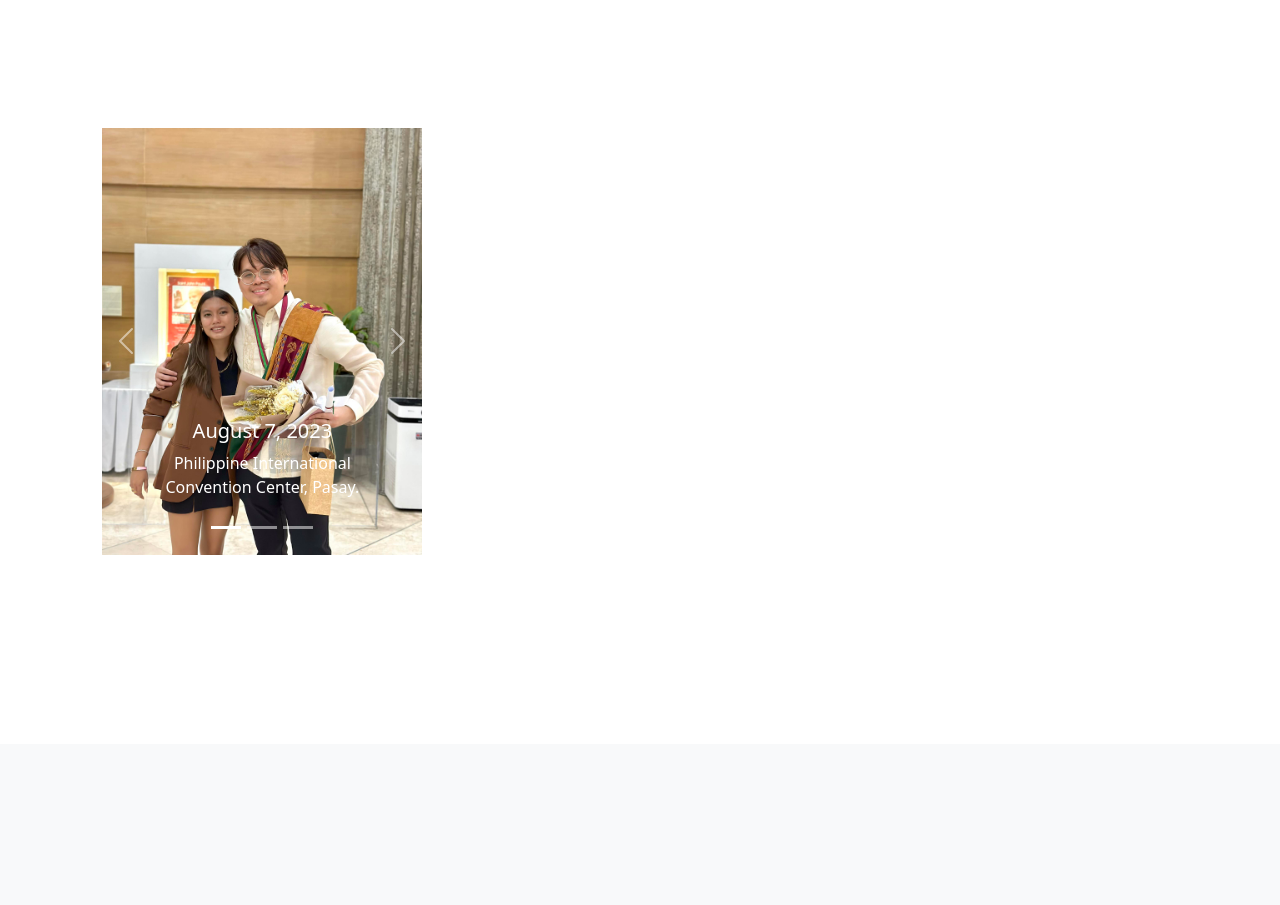
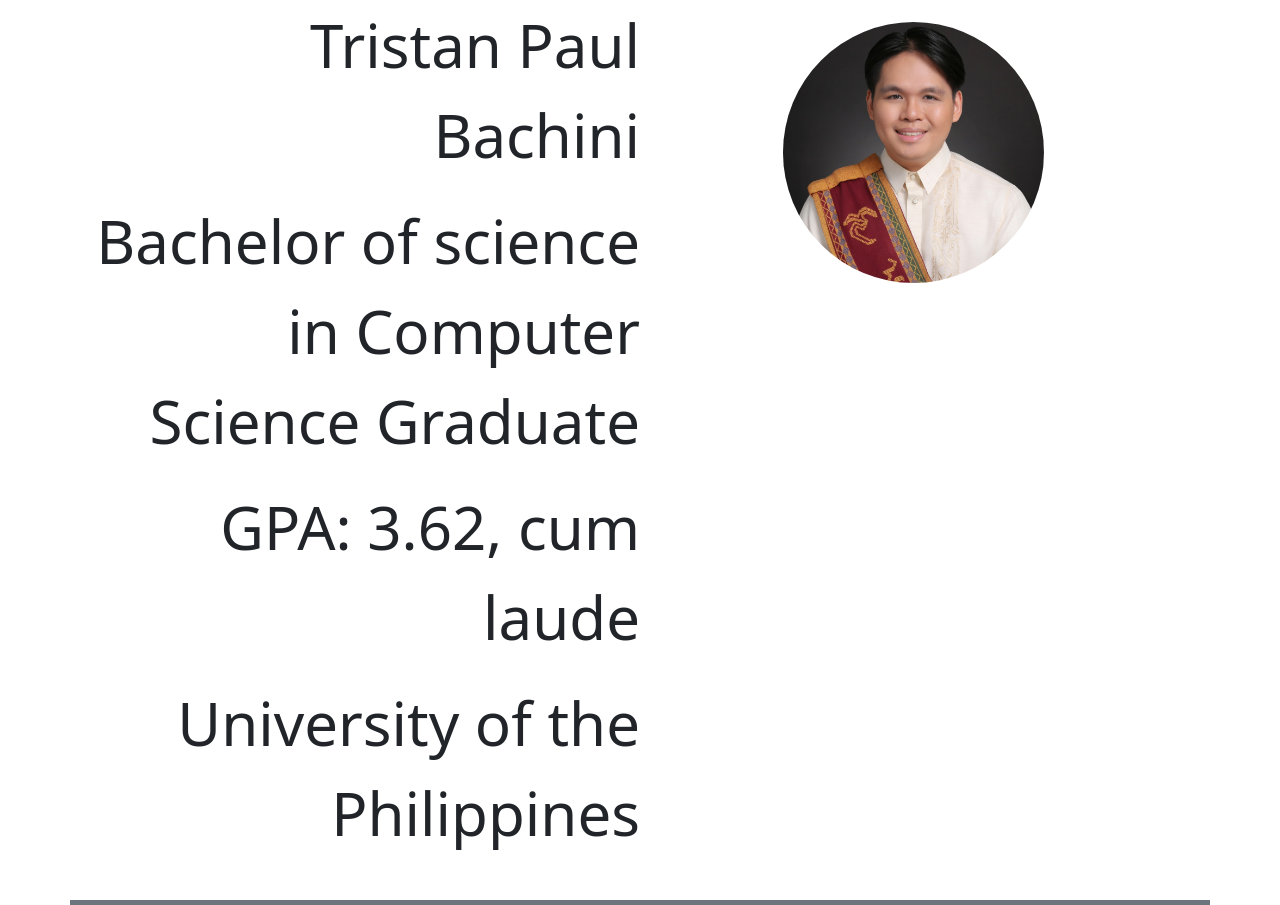
Before and after one commit to TristanBachini/Resume, a Django app: page / in a window 1280 px wide. Shown: the part 56-961 px from the top of the page. Before the commit the page ends 611 px from the top, so only its background shows below. Run offline with Django 4.2, Linux system fonts and the light colour scheme.

Commit message:
improved header

```diff
--- a/Tristan_Resume/main/templates/main/home.html
+++ b/Tristan_Resume/main/templates/main/home.html
@@ -1,46 +1,32 @@
 {% extends 'main/navbar.html' %}
+{% load static %}
 {% block content %}
 
-<div style="width: 25%; margin-left: 8%; margin-top: 10%;">
-    <div  id="carouselExampleCaptions" class="carousel slide" data-bs-ride="carousel">
-        <div class="carousel-indicators">
-          <button type="button" data-bs-target="#carouselExampleCaptions" data-bs-slide-to="0" class="active" aria-current="true" aria-label="Slide 1"></button>
-          <button type="button" data-bs-target="#carouselExampleCaptions" data-bs-slide-to="1" aria-label="Slide 2"></button>
-          <button type="button" data-bs-target="#carouselExampleCaptions" data-bs-slide-to="2" aria-label="Slide 3"></button>
+<div class="row container mx-auto border-bottom border-5 border-secondary header" >
+  <div class="col my-auto header-text" >
+    <p class="row">Tristan Paul Bachini</p>
+    <div class="subtext">
+      <p class="row header-subtext">Bachelor of science in Computer Science Graduate</p>
+      <p class="row header-subtext">GPA: 3.62, cum laude</p>
+      <p class="row header-subtext">University of the Philippines</p>
+    </div>
+  </div>
+
+  <div  id="carouselExampleCaptions" style=" margin-top: 2%;" class="col carousel carousel-adjust slide" data-bs-ride="carousel">
+      <div style="border-radius: 50%;" class="img-container carousel-inner">
+        <div class="carousel-item active " >
+          <img src="{% static '/images/tristan1.jpg' %}" class="d-block w-100" alt="...">
         </div>
-        <div class="carousel-inner">
-          <div class="carousel-item active">
-            <img src="static/images/mari1.jpg" class="d-block w-100" alt="...">
-            <div class="carousel-caption d-none d-md-block">
-              <h5>August 7, 2023</h5>
-              <p>Philippine International Convention Center, Pasay.</p>
-            </div>
-          </div>
-          <div class="carousel-item">
-            <img src="static/images/mari.jpg" class="d-block w-100" alt="...">
-            <div class="carousel-caption d-none d-md-block">
-              <h5>August 13, 2023</h5>
-              <p>Moonwalk, Paranaque.</p>
-            </div>
-          </div>
-          <div class="carousel-item">
-            <img src="static/images/mari3.jpg" class="d-block w-100" alt="...">
-            <div class="carousel-caption d-none d-md-block">
-              <h5>July 30, 2023</h5>
-              <p>Mall of Asia, Pasay.</p>
-            </div>
-          </div>
+        <div class="carousel-item">
+          <img src="{% static '/images/tristan2.jpg' %}" class="d-block w-100" alt="...">
         </div>
-        <button class="carousel-control-prev" type="button" data-bs-target="#carouselExampleCaptions" data-bs-slide="prev">
-          <span class="carousel-control-prev-icon" aria-hidden="true"></span>
-          <span class="visually-hidden">Previous</span>
-        </button>
-        <button class="carousel-control-next" type="button" data-bs-target="#carouselExampleCaptions" data-bs-slide="next">
-          <span class="carousel-control-next-icon" aria-hidden="true"></span>
-          <span class="visually-hidden">Next</span>
-        </button>
+        <div class="carousel-item">
+          <img src="{% static '/images/tristan3.jpg' %}" class="d-block w-100" alt="...">
       </div>
+    </div>
 </div>
 
 
+
+
   {% endblock %}
--- a/Tristan_Resume/main/templates/main/navbar.html
+++ b/Tristan_Resume/main/templates/main/navbar.html
@@ -1,14 +1,16 @@
+{% load static %}
 <!DOCTYPE html>
 <html lang="en">
 <head>
     <meta charset="UTF-8">
     <meta name="viewport" content="width=device-width, initial-scale=1.0">
     <title>Document</title>
+    <link href="{% static '/css/main/styles.css' %}" rel="stylesheet">
     <link href="https://cdn.jsdelivr.net/npm/bootstrap@5.0.2/dist/css/bootstrap.min.css" rel="stylesheet" integrity="sha384-EVSTQN3/azprG1Anm3QDgpJLIm9Nao0Yz1ztcQTwFspd3yD65VohhpuuCOmLASjC" crossorigin="anonymous">
 
 </head>
 <body>
-    {% load static %}
+
     <nav class="navbar navbar-expand-lg navbar-light bg-light">
         <div class="container-fluid">
           <a class="navbar-brand" href="#">Navbar</a>
--- a/Tristan_Resume/main/urls.py
+++ b/Tristan_Resume/main/urls.py
@@ -1,5 +1,6 @@
 from django.urls import path
 from . import views
+
 
 urlpatterns = [
     path('',views.home,name="home"),
--- /dev/null
+++ b/Tristan_Resume/static/css/main/styles.css
@@ -0,0 +1,39 @@
+@media (min-width: 992px) {
+    .img-container {
+      max-width: 50%; /* Adjust as needed */
+      height: auto;
+      margin:auto;
+      display: block;
+    }
+
+    .header-text{
+      font-size: 60px;
+      text-align: right;
+    }
+  }
+
+  @media (min-width:769px) and (max-width:991px){
+
+  }
+  /* Media query for mobile devices */
+@media (max-width: 768px) {
+  .img-container {
+    min-width: 70%; /* Full width on smaller screens */
+    height: auto;
+  }
+  .header-text{
+    font-size: 80%;
+    text-align: center;
+  }
+  .header-subtext{
+    font-size: 40%;
+    text-align: center;
+    margin-bottom: -2px;
+  }
+}
+
+.header{
+  padding-left: 20px;
+  padding-right: 50px;
+  padding-bottom: 2%;
+}
```
Also changed, not shown: Tristan_Resume/static/images/header-background.jpg (added), Tristan_Resume/static/images/tristan1.jpg (added), Tristan_Resume/static/images/tristan2.jpg (added), Tristan_Resume/static/images/tristan3.jpg (added).
